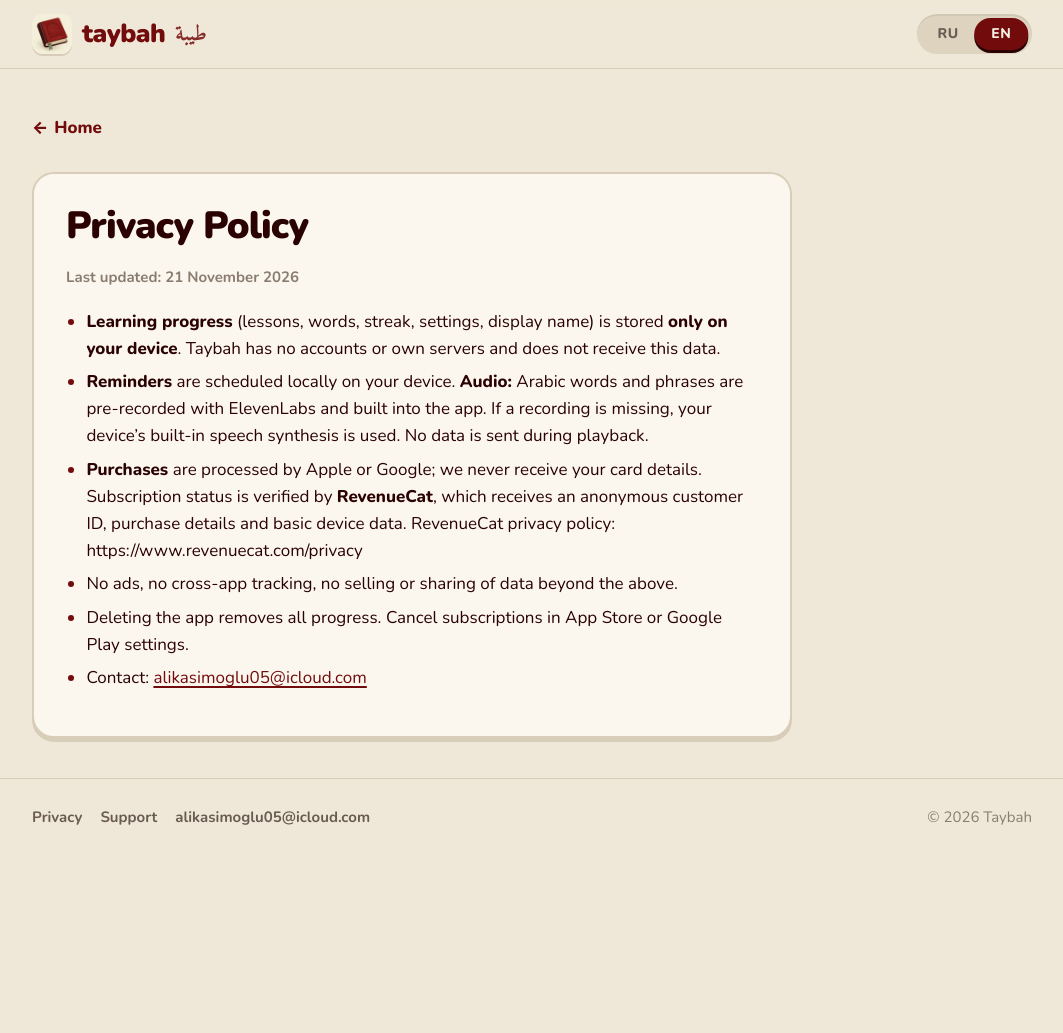
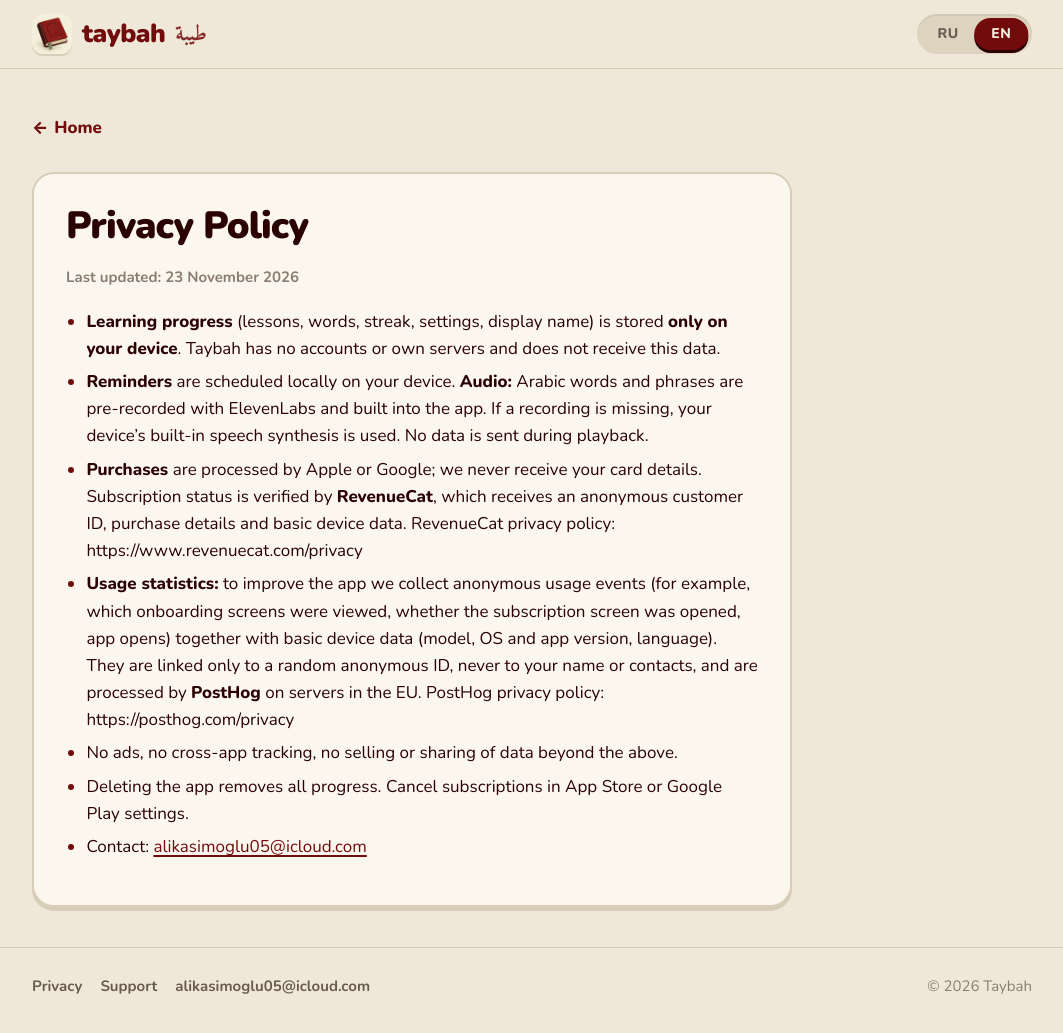
Before and after one commit to alikasimoglu05/taybah, a Jekyll site: the page built from privacy.md, in a window 1280 px wide and 1034 px high. Shown: the whole window, without its empty margins (108-1171 px from the left). Built offline with Jekyll 4.4.1, drawn with Linux system fonts in a browser that asks for light colours.

Commit message:
Privacy policy: add anonymous usage analytics (PostHog, EU)

```diff
--- a/_includes/privacy-en.md
+++ b/_includes/privacy-en.md
@@ -1,10 +1,11 @@
 # Privacy Policy
 
-_Last updated: 21 November 2026_
+_Last updated: 23 November 2026_
 
 - **Learning progress** (lessons, words, streak, settings, display name) is stored **only on your device**. Taybah has no accounts or own servers and does not receive this data.
 - **Reminders** are scheduled locally on your device. **Audio:** Arabic words and phrases are pre-recorded with ElevenLabs and built into the app. If a recording is missing, your device's built-in speech synthesis is used. No data is sent during playback.
 - **Purchases** are processed by Apple or Google; we never receive your card details. Subscription status is verified by **RevenueCat**, which receives an anonymous customer ID, purchase details and basic device data. RevenueCat privacy policy: https://www.revenuecat.com/privacy
+- **Usage statistics:** to improve the app we collect anonymous usage events (for example, which onboarding screens were viewed, whether the subscription screen was opened, app opens) together with basic device data (model, OS and app version, language). They are linked only to a random anonymous ID, never to your name or contacts, and are processed by **PostHog** on servers in the EU. PostHog privacy policy: https://posthog.com/privacy
 - No ads, no cross-app tracking, no selling or sharing of data beyond the above.
 - Deleting the app removes all progress. Cancel subscriptions in App Store or Google Play settings.
 - Contact: [alikasimoglu05@icloud.com](mailto:alikasimoglu05@icloud.com)
```
